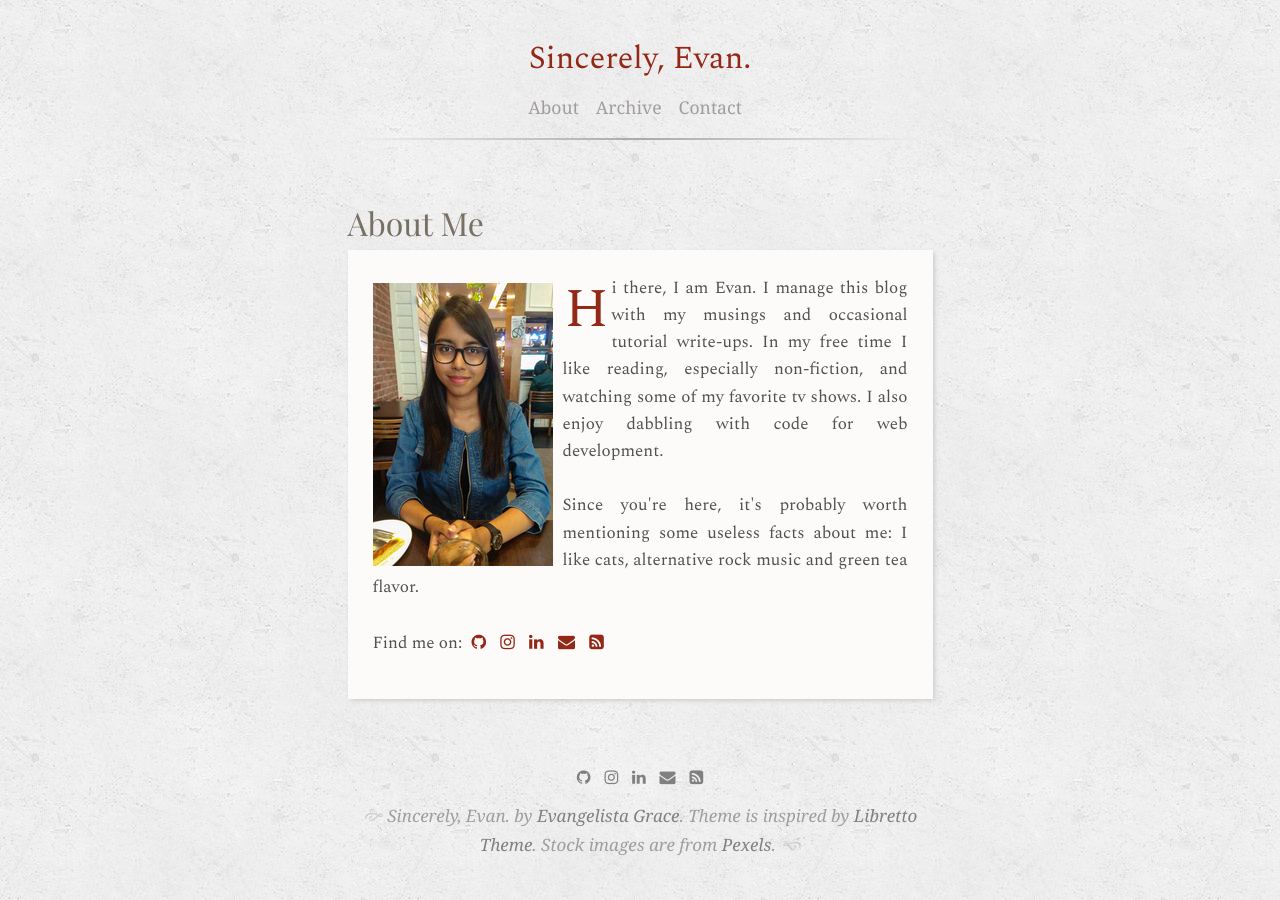
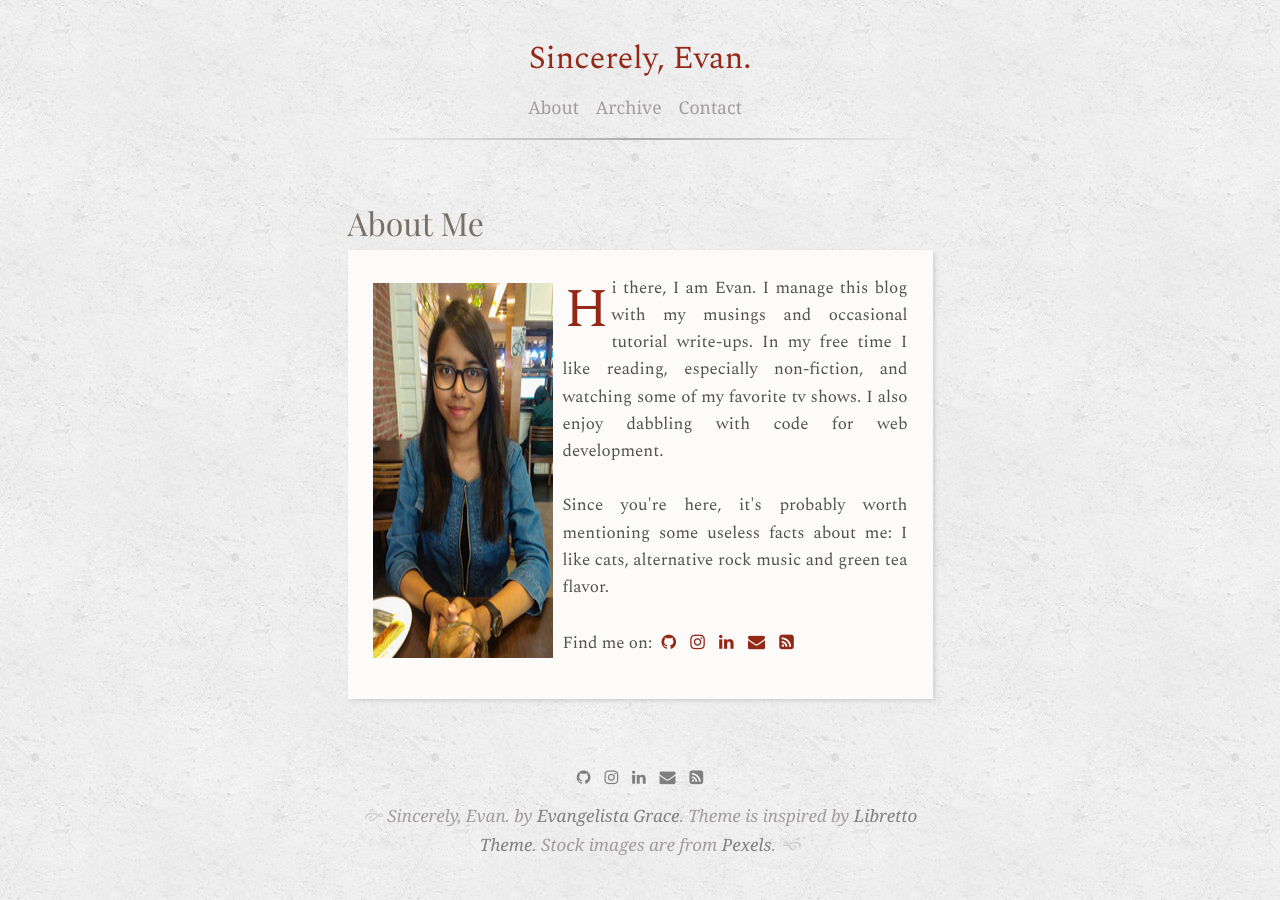
Before and after one commit to evangelistagrace/evangelistagrace.github.io, a Jekyll site: the page built from menu/about.md, in a window 1280 px wide. Built offline with Jekyll 4.4.1, drawn with Linux system fonts in a browser that asks for light colours; some web fonts are replaced.

Commit message:
Update main.css

```diff
--- a/assets/css/main.css
+++ b/assets/css/main.css
@@ -319,19 +319,11 @@ hr {
   Pages
 */
 .profile {
-   overflow: auto;
+   display: flex;
 }
 
-.profile::after {
-  content: "";
-  clear: both;
-  display: table;
-}
 
 .profile img{
-  float: left;
-  width: 180px;
-  height: auto !important;
   margin: 0;
   margin-top: 8px;
   margin-right: 10px;
```
